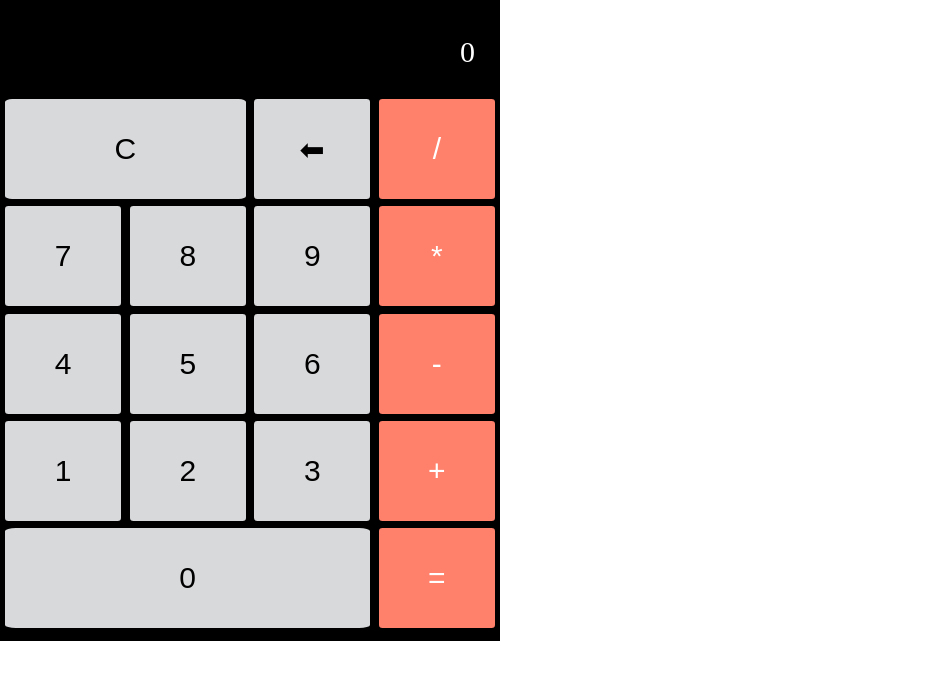
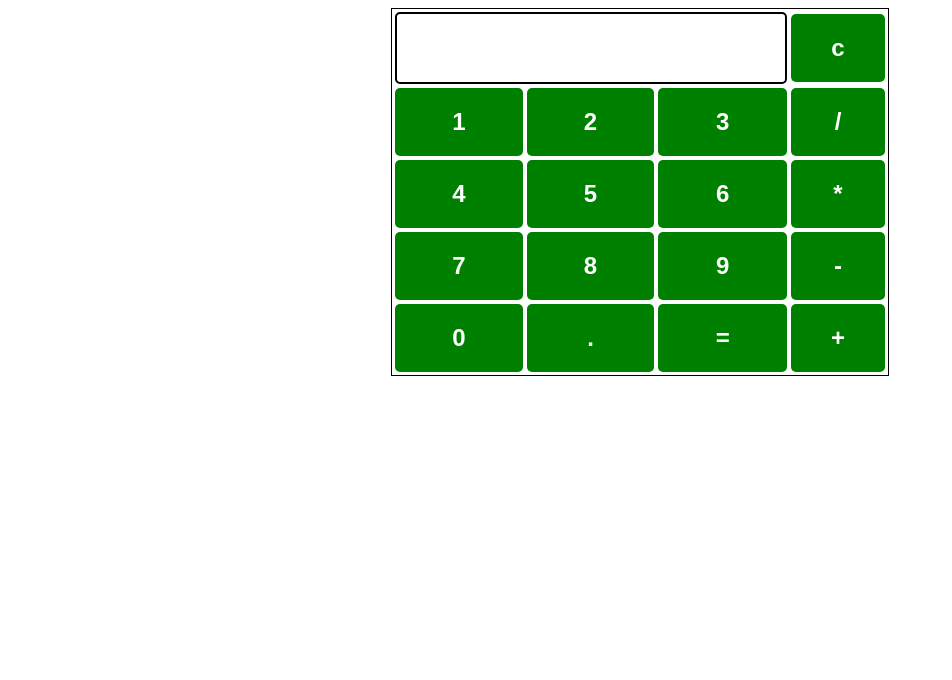
Before and after one commit to enzyness123/calc, a plain HTML site: page index.html in a window 1280 px wide. Shown: the whole page, without its empty margins (0-952 px from the left). Drawn offline with nearby package versions, Linux system fonts and the light colour scheme.

Commit message:
Update index.html

```diff
--- a/index.html
+++ b/index.html
@@ -1,48 +1,144 @@
+
 <!DOCTYPE html>
-<html lang="en">
+<html>
+
 <head>
-    <meta charset="UTF-8">
-    <meta name="viewport" content="width=device-width, initial-scale=1.0">
-    <link rel="stylesheet" href="index.css">
-    <title>Calculator</title>
+      <title>JavaScript Calculator</title>
+    <script src=
+"https://cdnjs.cloudflare.com/ajax/libs/mathjs/10.6.4/math.js"
+        integrity=
+"sha512-BbVEDjbqdN3Eow8+empLMrJlxXRj5nEitiCAK5A1pUr66+jLVejo3PmjIaucRnjlB0P9R3rBUs3g5jXc8ti+fQ=="
+        crossorigin="anonymous"
+        referrerpolicy="no-referrer"></script>
+    <script src=
+"https://cdnjs.cloudflare.com/ajax/libs/mathjs/10.6.4/math.min.js"
+        integrity=
+"sha512-iphNRh6dPbeuPGIrQbCdbBF/qcqadKWLa35YPVfMZMHBSI6PLJh1om2xCTWhpVpmUyb4IvVS9iYnnYMkleVXLA=="
+        crossorigin="anonymous"
+        referrerpolicy="no-referrer"></script>
+
+    <!-- For styling -->
+    <style>
+        table {
+            border: 1px solid black;
+            margin-left: auto;
+            margin-right: auto;
+        }
+
+        input[type="button"] {
+            width: 100%;
+            padding: 20px 40px;
+            background-color: green;
+            color: white;
+            font-size: 24px;
+            font-weight: bold;
+            border: none;
+            border-radius: 5px;
+        }
+
+        input[type="text"] {
+            padding: 20px 30px;
+            font-size: 24px;
+            font-weight: bold;
+            border: none;
+            border-radius: 5px;
+            border: 2px solid black;
+        }
+    </style>
 </head>
+
 <body>
-    <div class="component">
-        <section class="screen">
-            0
-        </section>
 
+      <!-- Use Table to Create Calculator Structure Design -->
+    <table id="calcu">
+        <tr>
+            <td colspan="3"><input type="text" id="result"></td>
+            <td><input type="button" value="c" onclick="clr()" /> </td>
+        </tr>
+        <tr>
+            <td><input type="button" value="1" onclick="dis('1')"
+                        onkeydown="myFunction(event)"> </td>
+            <td><input type="button" value="2" onclick="dis('2')"
+                        onkeydown="myFunction(event)"> </td>
+            <td><input type="button" value="3" onclick="dis('3')"
+                        onkeydown="myFunction(event)"> </td>
+            <td><input type="button" value="/" onclick="dis('/')"
+                        onkeydown="myFunction(event)"> </td>
+        </tr>
+        <tr>
+            <td><input type="button" value="4" onclick="dis('4')"
+                        onkeydown="myFunction(event)"> </td>
+            <td><input type="button" value="5" onclick="dis('5')"
+                        onkeydown="myFunction(event)"> </td>
+            <td><input type="button" value="6" onclick="dis('6')"
+                        onkeydown="myFunction(event)"> </td>
+            <td><input type="button" value="*" onclick="dis('*')"
+                        onkeydown="myFunction(event)"> </td>
+        </tr>
+        <tr>
+            <td><input type="button" value="7" onclick="dis('7')"
+                        onkeydown="myFunction(event)"> </td>
+            <td><input type="button" value="8" onclick="dis('8')"
+                        onkeydown="myFunction(event)"> </td>
+            <td><input type="button" value="9" onclick="dis('9')"
+                        onkeydown="myFunction(event)"> </td>
+            <td><input type="button" value="-" onclick="dis('-')"
+                        onkeydown="myFunction(event)"> </td>
+        </tr>
+        <tr>
+            <td><input type="button" value="0" onclick="dis('0')"
+                        onkeydown="myFunction(event)"> </td>
+            <td><input type="button" value="." onclick="dis('.')"
+                        onkeydown="myFunction(event)"> </td>
 
-        <section class="button-sections">
-            <div class="button-row">
-                <button class="cal-button double">C</button>
-                <button class="cal-button">⬅</button>
-                <button class="cal-button">/</button>
-            </div>
-            <div class="button-row">
-                <button class="cal-button">7</button>
-                <button class="cal-button">8</button>
-                <button class="cal-button">9</button>
-                <button class="cal-button">*</button>
-            </div>
-            <div class="button-row">
-                <button class="cal-button">4</button>
-                <button class="cal-button">5</button>
-                <button class="cal-button">6</button>
-                <button class="cal-button">-</button>
-            </div>
-            <div class="button-row">
-                <button class="cal-button">1</button>
-                <button class="cal-button">2</button>
-                <button class="cal-button">3</button>
-                <button class="cal-button">+</button>
-            </div>
-            <div class="button-row">
-                <button class="cal-button triple">0</button>
-                <button class="cal-button">=</button>
-            </div>
-        </section>
-    </div>
-    <script src="./index.js"></script>
+            <!-- solve function call function solve to evaluate value -->
+            <td><input type="button" value="=" onclick="solve()"> </td>
+
+            <td><input type="button" value="+" onclick="dis('+')"
+                        onkeydown="myFunction(event)"> </td>
+        </tr>
+    </table>
+
+    <script>
+
+        // Function that display value
+        function dis(val) {
+            document.getElementById("result").value += val
+        }
+
+        function myFunction(event) {
+            if (event.key == '0' || event.key == '1'
+                || event.key == '2' || event.key == '3'
+                || event.key == '4' || event.key == '5'
+                || event.key == '6' || event.key == '7'
+                || event.key == '8' || event.key == '9'
+                || event.key == '+' || event.key == '-'
+                || event.key == '*' || event.key == '/')
+                document.getElementById("result").value += event.key;
+        }
+
+        var cal = document.getElementById("calcu");
+        cal.onkeyup = function (event) {
+            if (event.keyCode === 13) {
+                console.log("Enter");
+                let x = document.getElementById("result").value
+                console.log(x);
+                solve();
+            }
+        }
+
+        // Function that evaluates the digit and return result
+        function solve() {
+            let x = document.getElementById("result").value
+            let y = math.evaluate(x)
+            document.getElementById("result").value = y
+        }
+
+        // Function that clear the display
+        function clr() {
+            document.getElementById("result").value = ""
+        }
+    </script>
 </body>
+
 </html>
```
